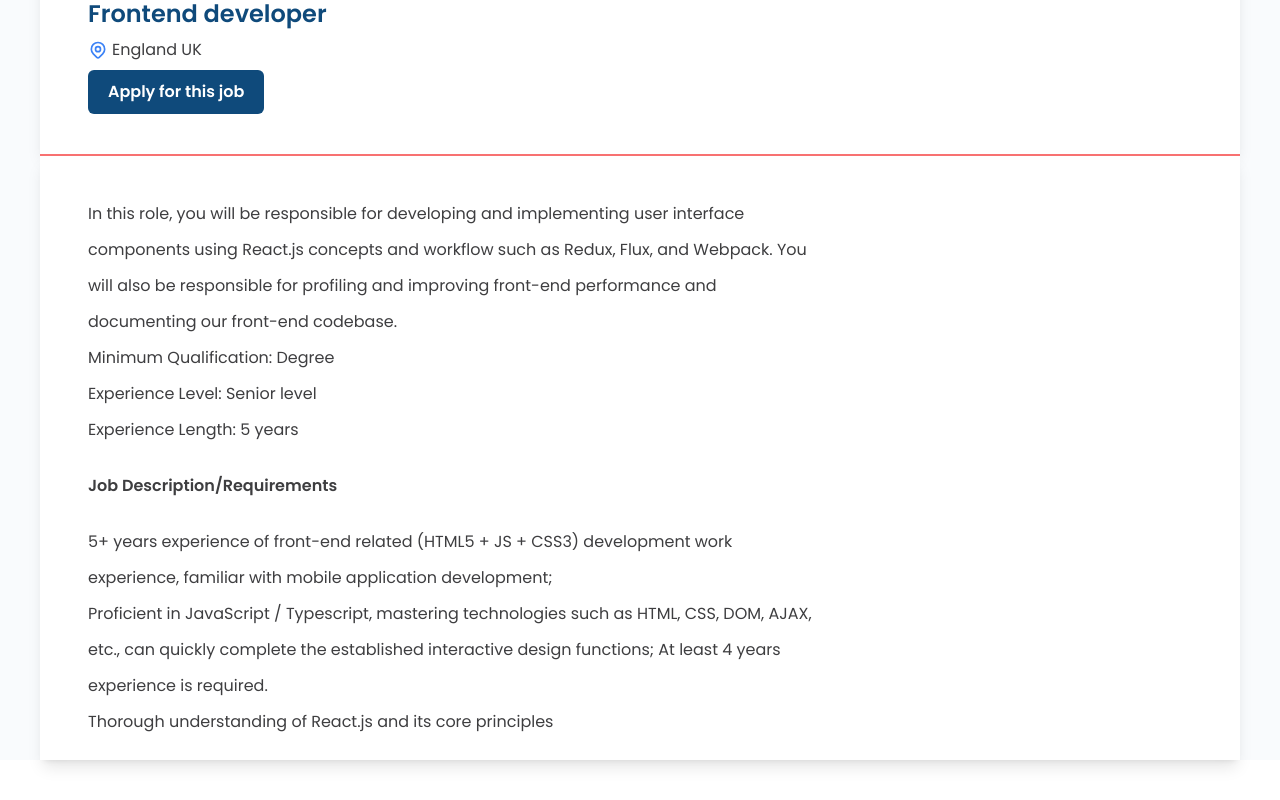
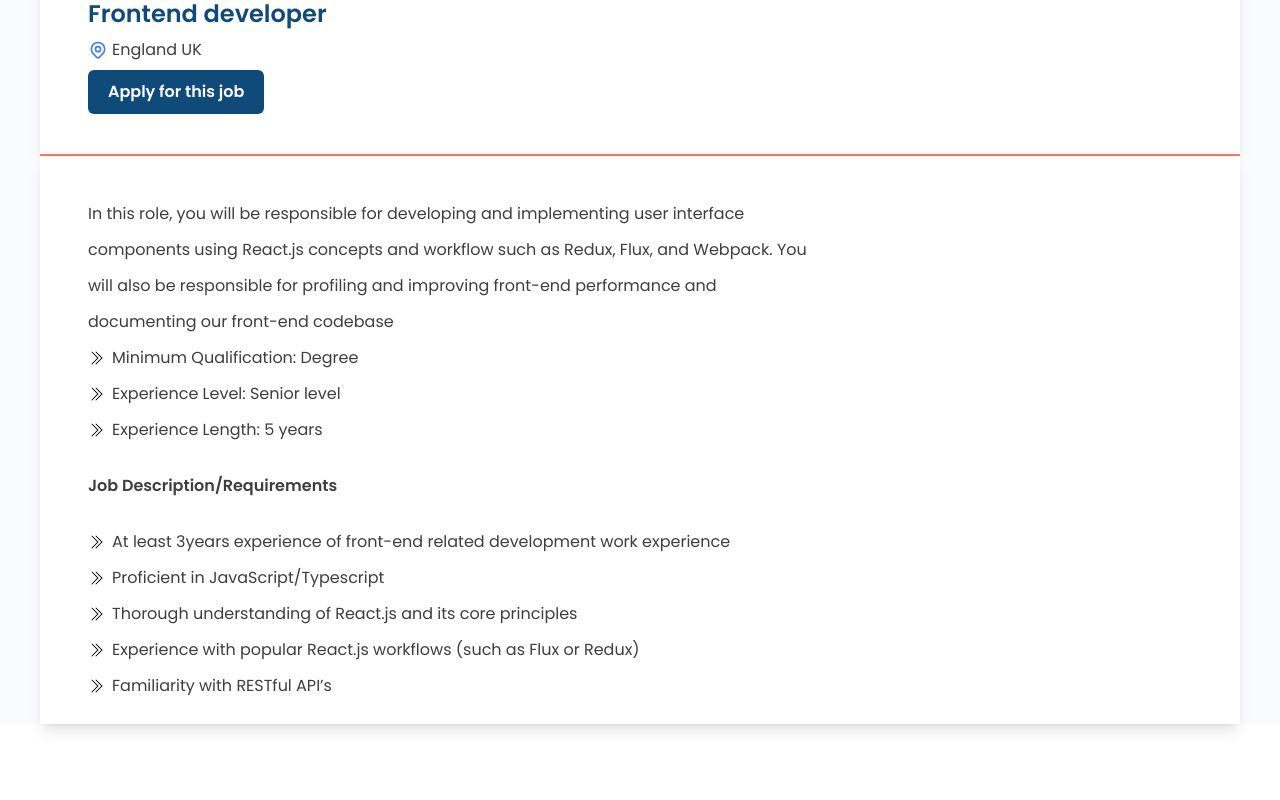
Before and after one commit to Ademayowa/jobapp-v3, a Next.js app: page / in a window 1280 px wide. Shown: the part 1150-1950 px from the top of the page. After the commit the page ends 1914 px from the top, so only its background shows below. Built offline with nearby package versions, Linux system fonts and the light colour scheme.

Commit message:
slug for single page working well from dummy data

```diff
--- a/components/JobDetails.js
+++ b/components/JobDetails.js
@@ -1,64 +1,51 @@
 import { LocationMarkerIcon } from '@heroicons/react/outline';
+import { BsChevronDoubleRight } from 'react-icons/bs';
+import { job } from '../data';
 
 export default function JobDetails() {
   return (
     <div className='mb-10'>
+      {job.map((jb) => (
+        <div key={jb.id}>
           <div className='px-10 mx-10 md:px-12 py-5 shadow-lg bg-white'>
             <div className='my-5'>
               <h2 className='text-blueColor font-bold text-2xl mt-2'>
-            Frontend developer
+                {jb.role}
               </h2>
               <div className='flex items-center mt-2 space-x-1'>
                 <LocationMarkerIcon className='w-5 h-5 text-blue-500' />
-            <p className='text-[#3E3E40]'>England UK</p>
+                <p className='text-[#3E3E40]'>{jb.location}</p>
               </div>
               <button className='mt-2 rounded-md bg-blueColor px-5 py-2.5 text-white font-bold'>
                 Apply for this job
               </button>
             </div>
           </div>
-
-      <div className=''>
           <hr className='border-b border-red-400 mx-10' />
-      </div>
 
           <div className='px-10 mx-10 md:px-12 py-5 shadow-lg bg-white text-[#3E3E40]'>
             <div className='md:w-8/12 mt-5 text-sm md:text-base !leading-9'>
-          <p>
-            In this role, you will be responsible for developing and
-            implementing user interface components using React.js concepts and
-            workflow such as Redux, Flux, and Webpack. You will also be
-            responsible for profiling and improving front-end performance and
-            documenting our front-end codebase.
-          </p>
+              <p>{jb.text}</p>
+              {jb.qualification.map((qualification, index) => (
+                <ul key={index} className='flex items-center space-x-2'>
+                  <BsChevronDoubleRight className='text-black' />
+                  <li>{qualification}</li>
+                </ul>
+              ))}
 
-          <ul>
-            <li>Minimum Qualification: Degree</li>
-            <li>Experience Level: Senior level</li>
-            <li> Experience Length: 5 years</li>
+              <>
+                <h4 className='my-5 font-bold'>{jb.title}</h4>
+                {jb.requirements.map((requirement, index) => (
+                  <ul key={index} className='flex items-center space-x-2'>
+                    <BsChevronDoubleRight className='text-black' />
+                    <li>{requirement}</li>
                   </ul>
-
-          <div>
-            <h4 className='my-5 font-bold'>Job Description/Requirements</h4>
-            <ul>
-              <li>
-                5+ years experience of front-end related (HTML5 + JS + CSS3)
-                development work experience, familiar with mobile application
-                development;
-              </li>
-              <li>
-                Proficient in JavaScript / Typescript, mastering technologies
-                such as HTML, CSS, DOM, AJAX, etc., can quickly complete the
-                established interactive design functions; At least 4 years
-                experience is required.
-              </li>
-              <li>
-                Thorough understanding of React.js and its core principles
-              </li>
-            </ul>
+                ))}
+              </>
             </div>
           </div>
         </div>
+      ))}
     </div>
   );
 }
--- a/components/Jobs.js
+++ b/components/Jobs.js
@@ -1,13 +1,18 @@
 import { LocationMarkerIcon } from '@heroicons/react/outline';
+// import Link from 'next/link';
+import { useRouter } from 'next/router';
 import { jobs } from '../data';
 
-export default function Jobs() {
+export default function Jobs({ services }) {
+  const router = useRouter();
+
   return (
     <div className='grid grid-cols-8 gap-x-7 px-10 md:px-12 mx-10 mt-20'>
-      {jobs.map((job) => (
+      {services.map((job) => (
         <div
+          onClick={() => router.push(`/job/${job.slug}`)}
           key={job.id}
-          className='col-span-10 lg:col-span-4 mx-auto rounded-lg shadow-md my-5 bg-white p-7'
+          className='col-span-10 lg:col-span-4 mx-auto rounded-lg shadow-md my-5 bg-white p-7 cursor-pointer'
         >
           <div className='flex items-center text-blueColor font-bold'>
             <h2 className='flex flex-1 text-blueColor text-2xl font-bold'>
--- a/data.js
+++ b/data.js
@@ -2,6 +2,7 @@ export const jobs = [
   {
     id: 1,
     role: 'Frontend developer',
+    slug: 'frontend-developer',
     salary: '$3k-$7k',
     location: 'Yaba, Lagos',
     description:
@@ -10,6 +11,7 @@ export const jobs = [
   {
     id: 2,
     role: 'Backed developer',
+    slug: 'backend-developer',
     salary: '$4k-$8k',
     location: 'Yaba, Lagos',
     description:
@@ -18,6 +20,7 @@ export const jobs = [
   {
     id: 3,
     role: 'UI/UX designer',
+    slug: 'designer',
     salary: '$3k-$7k',
     location: 'Yaba, Lagos',
     description:
@@ -26,6 +29,7 @@ export const jobs = [
   {
     id: 4,
     role: 'Blockain developer',
+    slug: 'blockain-developer',
     salary: '$3k-$7k',
     location: 'Yaba, Lagos',
     description:
@@ -33,19 +37,21 @@ export const jobs = [
   },
 ];
 
-export const details = [
+export const job = [
   {
     id: 1,
+    role: 'Frontend developer',
+    location: 'England UK',
     text: 'In this role, you will be responsible for developing and implementing user interface components using React.js concepts and workflow such as Redux, Flux, and Webpack. You will also be responsible for profiling and improving front-end performance and documenting our front-end codebase',
     qualification: [
       'Minimum Qualification: Degree',
       'Experience Level: Senior level',
       'Experience Length: 5 years',
     ],
+    title: 'Job Description/Requirements',
     requirements: [
-      '5+ years experience of front-end related (HTML5 + JS + CSS3) development work experience, familiar with mobile application development',
-      'Proficient in JavaScript / Typescript, mastering technologies such as HTML, CSS, DOM, AJAX, etc., can quickly complete the established interactive design functions; At least 4 years experience is required.',
-      'Experience Length: 5 years',
+      'At least 3years experience of front-end related development work experience',
+      'Proficient in JavaScript/Typescript',
       'Thorough understanding of React.js and its core principles',
       'Experience with popular React.js workflows (such as Flux or Redux)',
       'Familiarity with RESTful API’s',
--- a/package.json
+++ b/package.json
@@ -11,6 +11,7 @@
     "next": "latest",
     "react": "18.1.0",
     "react-dom": "18.1.0",
+    "react-icons": "^4.4.0",
     "tailwind-scrollbar": "^1.3.1"
   },
   "devDependencies": {
--- a/pages/index.js
+++ b/pages/index.js
@@ -3,15 +3,26 @@ import Hero from '@/components/Hero';
 import JobDetails from '@/components/JobDetails';
 import Jobs from '@/components/Jobs';
 import Search from '@/components/Search';
+import { job, jobs } from '../data';
 
-export default function Home() {
+export default function Home({ services }) {
+  console.log(services);
+
   return (
     <div className='bg-[#F9FBFD] h-fit'>
       <Header />
       <Hero />
       <Search />
-      <Jobs />
+      <Jobs services={services} />
       <JobDetails />
     </div>
   );
 }
+
+export const getStaticProps = async () => {
+  const services = jobs;
+
+  return {
+    props: { services },
+  };
+};
--- /dev/null
+++ b/pages/job/[slug].js
@@ -0,0 +1,32 @@
+import { jobs } from '../../data';
+
+export default function SingleJob({ job }) {
+  return (
+    <div>
+      <h2>SingleJob</h2>
+      <p>{job.salary}</p>
+      <h6>{job.description}</h6>
+    </div>
+  );
+}
+
+export const getStaticPaths = async () => {
+  const job = jobs;
+  const paths = job.map((item) => {
+    return {
+      params: { slug: item.slug },
+    };
+  });
+  return {
+    paths,
+    fallback: false,
+  };
+};
+
+export const getStaticProps = async (ctx) => {
+  const slug = ctx.params.slug;
+  const job = jobs.filter((item) => item.slug === slug)[0];
+  return {
+    props: { job },
+  };
+};
```
Also changed, not shown: 1 other file (tests, documents, lock files or other folders). Lines whose indentation alone changed are shown as unchanged.
